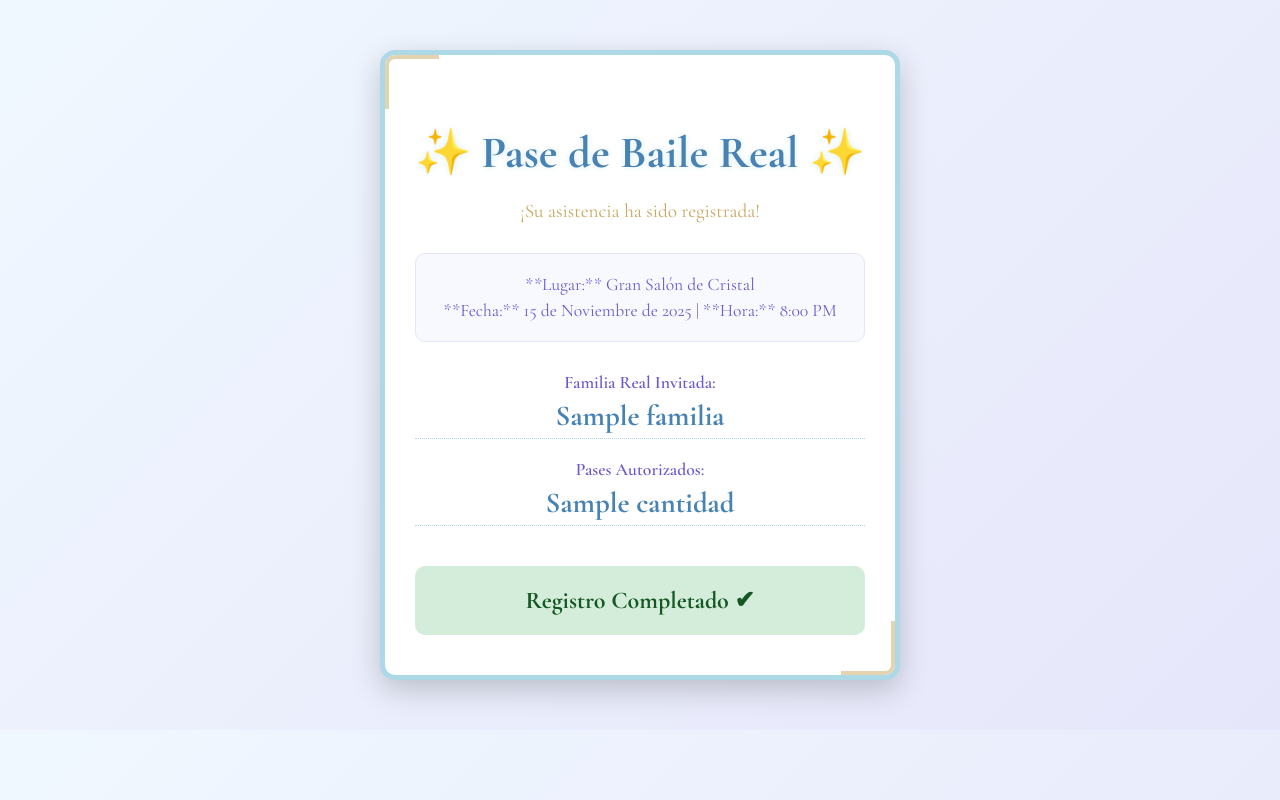
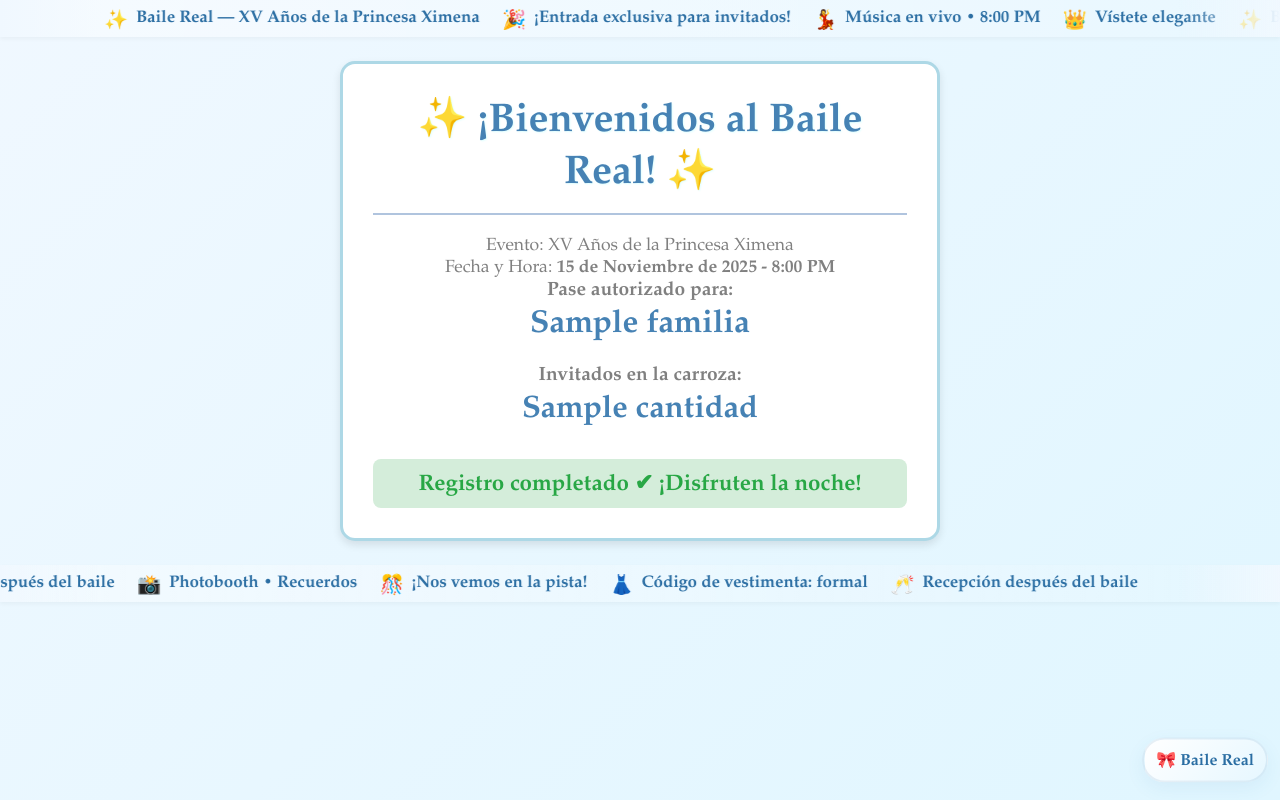
Before and after one commit to rvazquezhernandez480-lab/XV-ximena-prueba-, a Flask app: template templates/template.html in a window 1280 px wide. Run offline with Flask 3, Linux system fonts and the light colour scheme; the template is opened without the code that fills it: most values are stand-ins (such as "Sample title", 1, 10 or a date in 2020).

Commit message:
Revise template for Real Ball attendance registration

```diff
--- a/templates/template.html
+++ b/templates/template.html
@@ -3,154 +3,303 @@
 <head>
     <meta charset="UTF-8">
     <meta name="viewport" content="width=device-width, initial-scale=1.0">
-    <title>Baile Real - Pase Confirmado</title>
-    <link href="https://fonts.googleapis.com/css2?family=Cormorant+Garamond:wght@400;600;700&display=swap" rel="stylesheet">
+    <title>Baile Real - Registro de Asistencia</title>
+    <style>
+        * {
+            margin: 0;
+            padding: 0;
+            box-sizing: border-box;
+        }
 
-    <style>
-        /* ------------------------------------- */
-        /* 1. ANIMACIONES KEYFRAMES (MAGIA) */
-        /* ------------------------------------- */
+        body {
+            font-family: 'Garamond', serif;
+            background: linear-gradient(135deg, #F0F8FF 0%, #E0F6FF 100%);
+            color: #333333;
+            min-height: 100vh;
+            text-align: center;
+            overflow-x: hidden;
+            position: relative;
+        }
 
-        /* Efecto de aparecer suavemente */
-        @keyframes fadeIn {
+        /* Marquee containers (decorativas) */
+        .marquee {
+            width: 100%;
+            overflow: hidden;
+            white-space: nowrap;
+            background: linear-gradient(90deg, rgba(255,255,255,0.4), rgba(255,255,255,0.1));
+            padding: 6px 0;
+            box-shadow: 0 2px 4px rgba(0,0,0,0.04);
+            position: relative;
+        }
+
+        .marquee::before,
+        .marquee::after {
+            content: "";
+            position: absolute;
+            top: 0;
+            bottom: 0;
+            width: 8%;
+            pointer-events: none;
+        }
+        /* Fade masks para suavizar los bordes del marquee */
+        .marquee::before {
+            left: 0;
+            background: linear-gradient(90deg, rgba(240,248,255,1), rgba(240,248,255,0));
+        }
+        .marquee::after {
+            right: 0;
+            background: linear-gradient(270deg, rgba(240,248,255,1), rgba(240,248,255,0));
+        }
+
+        .marquee__track {
+            display: inline-flex;
+            gap: 1.4rem;
+            align-items: center;
+            font-size: 1.05rem;
+            color: #2b6ea3;
+            font-weight: 600;
+            will-change: transform;
+            animation: marqueeLeft 14s linear infinite;
+        }
+
+        .marquee--reverse .marquee__track {
+            animation: marqueeRight 18s linear infinite;
+        }
+
+        .marquee__item {
+            display: inline-flex;
+            align-items: center;
+            gap: .5rem;
+        }
+
+        .marquee__emoji {
+            font-size: 1.2rem;
+            transform: translateY(2px);
+        }
+
+        /* Existing layout */
+        .container {
+            max-width: 600px;
+            margin: 24px auto;
+            padding: 30px;
+            background-color: #FFFFFF;
+            border: 3px solid #ADD8E6;
+            border-radius: 15px;
+            box-shadow: 0 4px 8px rgba(0, 0, 0, 0.1);
+            animation: slideInDown 0.8s ease-out;
+        }
+
+        h1 {
+            color: #4682B4;
+            border-bottom: 2px solid #B0C4DE;
+            padding-bottom: 15px;
+            margin-bottom: 20px;
+            font-size: 2.5em;
+            text-shadow: 1px 1px 2px #E0FFFF;
+            animation: fadeInScale 1s ease-out;
+        }
+
+        .evento-info {
+            font-size: 1.1em;
+            color: #808080;
+            animation: fadeInUp 1.2s ease-out;
+        }
+
+        .familia-section {
+            font-size: 1.2em;
+            margin-bottom: 15px;
+            animation: fadeInUp 1.4s ease-out;
+        }
+
+        .familia-label {
+            font-weight: bold;
+            color: #808080;
+        }
+
+        .familia-value {
+            color: #4682B4;
+            font-size: 1.6em;
+            display: block;
+            padding: 5px 0;
+            animation: pulse 2s ease-in-out infinite;
+        }
+
+        .cantidad-section {
+            font-size: 1.2em;
+            margin-bottom: 25px;
+            animation: fadeInUp 1.6s ease-out;
+        }
+
+        .cantidad-label {
+            font-weight: bold;
+            color: #808080;
+        }
+
+        .cantidad-value {
+            color: #4682B4;
+            font-size: 1.6em;
+            display: block;
+            padding: 5px 0;
+            animation: pulse 2s ease-in-out infinite 0.3s;
+        }
+
+        .success-message {
+            color: #28a745;
+            font-weight: bold;
+            font-size: 1.4em;
+            padding: 10px;
+            background-color: #D4EDDA;
+            border-radius: 8px;
+            animation: slideInUp 0.8s ease-out, bounceIn 0.6s ease-out 0.3s;
+        }
+
+        /* Animaciones existentes */
+        @keyframes slideInDown {
+            from { opacity: 0; transform: translateY(-50px); }
+            to { opacity: 1; transform: translateY(0); }
+        }
+
+        @keyframes slideInUp {
+            from { opacity: 0; transform: translateY(50px); }
+            to { opacity: 1; transform: translateY(0); }
+        }
+
+        @keyframes fadeInUp {
             from { opacity: 0; transform: translateY(20px); }
             to { opacity: 1; transform: translateY(0); }
         }
 
-        /* Efecto de brillo sutil en el texto */
-        @keyframes shimmer {
-            0% { text-shadow: 0 0 1px rgba(255, 255, 255, 0.5); }
-            50% { text-shadow: 0 0 5px rgba(255, 255, 255, 0.8), 0 0 10px rgba(173, 216, 230, 0.7); }
-            100% { text-shadow: 0 0 1px rgba(255, 255, 255, 0.5); }
+        @keyframes fadeInScale {
+            from { opacity: 0; transform: scale(0.95); }
+            to { opacity: 1; transform: scale(1); }
         }
 
-        /* ------------------------------------- */
-        /* 2. ESTILOS BASE (TEMÁTICA CENICIENTA) */
-        /* ------------------------------------- */
-
-        body {
-            font-family: 'Cormorant Garamond', serif;
-            background-color: #F0F8FF; /* Azul Alicia (Fondo suave de Cenicienta) */
-            background-image: linear-gradient(135deg, #F0F8FF 0%, #E6E6FA 100%); /* Degradado suave */
-            margin: 0;
-            padding: 50px 20px;
-            text-align: center;
+        @keyframes pulse {
+            0%, 100% { transform: scale(1); }
+            50% { transform: scale(1.05); }
         }
 
-        .carriage-container {
-            max-width: 450px;
-            margin: 0 auto;
-            padding: 40px 30px;
-            background-color: #FFFFFF;
-            border: 5px solid #ADD8E6; /* Borde Azul Claro */
-            border-radius: 15px;
-            box-shadow: 0 10px 30px rgba(0, 0, 0, 0.2);
-            /* APLICAR ANIMACIÓN PRINCIPAL */
-            animation: fadeIn 1.5s ease-out;
-            position: relative;
-            overflow: hidden;
+        @keyframes bounceIn {
+            0% { opacity: 0; transform: scale(0.3); }
+            50% { opacity: 1; transform: scale(1.05); }
+            70% { transform: scale(0.9); }
+            100% { transform: scale(1); }
         }
 
-        /* Detalles de las esquinas (toque decorativo) */
-        .corner-deco {
-            position: absolute;
-            width: 50px;
-            height: 50px;
-            border: 4px solid #C8A760; /* Dorado */
-            opacity: 0.5;
-            animation: shimmer 4s infinite;
-        }
-        .top-left { top: 0; left: 0; border-right: none; border-bottom: none; border-radius: 10px 0 0 0; }
-        .bottom-right { bottom: 0; right: 0; border-left: none; border-top: none; border-radius: 0 0 10px 0; }
-
-        .header-title {
-            color: #4682B4; /* Azul Acero (Azul Real) */
-            font-size: 2.8em;
-            margin-bottom: 5px;
-            animation: shimmer 3s infinite;
+        /* Nuevas keyframes tipo marquee */
+        @keyframes marqueeLeft {
+            from { transform: translateX(100%); }
+            to   { transform: translateX(-100%); }
         }
 
-        .subtitle {
-            color: #C8A760; /* Dorado */
-            font-size: 1.2em;
-            margin-bottom: 30px;
+        @keyframes marqueeRight {
+            from { transform: translateX(-100%); }
+            to   { transform: translateX(100%); }
         }
 
-        .info-label {
-            color: #6A5ACD; /* Azul Pizarra (Elegante) */
-            font-size: 1.1em;
-            font-weight: 600;
-            display: block;
-            margin-top: 20px;
+        /* Pequeño detalle flotante (opcional) */
+        .ornament {
+            position: fixed;
+            right: 12px;
+            bottom: 12px;
+            background: linear-gradient(135deg,#fff,#e6f7ff);
+            border: 2px solid rgba(70,130,180,0.12);
+            padding: 10px 12px;
+            border-radius: 999px;
+            box-shadow: 0 6px 18px rgba(70,130,180,0.08);
+            font-weight: 700;
+            color: #2b6ea3;
+            transform: translateY(0);
+            animation: float 3.8s ease-in-out infinite;
         }
 
-        .data-highlight {
-            color: #4682B4; /* Azul Real */
-            font-size: 1.8em;
-            font-weight: 700;
-            display: block;
-            padding: 5px 0;
-            border-bottom: 1px dotted #ADD8E6;
+        @keyframes float {
+            0% { transform: translateY(0); }
+            50% { transform: translateY(-10px); }
+            100% { transform: translateY(0); }
         }
 
-        .success-box {
-            background-color: #D4EDDA;
-            color: #155724;
-            font-weight: bold;
-            font-size: 1.5em;
-            padding: 20px;
-            border-radius: 10px;
-            margin-top: 40px;
-            /* SEGUNDA ANIMACIÓN DE ÉXITO */
-            animation: fadeIn 2s ease-out 0.5s forwards; /* 0.5s de retraso */
-            opacity: 0; /* Empieza invisible */
+        /* Accesibilidad: reducir animaciones si el usuario lo prefiere */
+        @media (prefers-reduced-motion: reduce) {
+            .container,
+            h1,
+            .evento-info,
+            .familia-section,
+            .cantidad-section,
+            .familia-value,
+            .cantidad-value,
+            .success-message,
+            .marquee__track,
+            .ornament {
+                animation: none !important;
+                transition: none !important;
+            }
         }
 
+        /* Ajustes responsivos para marquesinas */
+        @media (max-width: 480px) {
+            .marquee__track { font-size: 0.95rem; gap: 1rem; }
+            .container { margin: 16px; padding: 20px; }
+            h1 { font-size: 1.8rem; }
+        }
     </style>
 </head>
 <body>
+    <!-- Marquee superior -->
+    <div class="marquee" aria-hidden="true">
+        <div class="marquee__track" role="presentation">
+            <span class="marquee__item"><span class="marquee__emoji">✨</span> Baile Real — XV Años de la Princesa Ximena</span>
+            <span class="marquee__item"><span class="marquee__emoji">🎉</span> ¡Entrada exclusiva para invitados!</span>
+            <span class="marquee__item"><span class="marquee__emoji">💃</span> Música en vivo • 8:00 PM</span>
+            <span class="marquee__item"><span class="marquee__emoji">👑</span> Vístete elegante</span>
+            <!-- Se repiten para efecto continuo -->
+            <span class="marquee__item"><span class="marquee__emoji">✨</span> Baile Real — XV Años de la Princesa Ximena</span>
+            <span class="marquee__item"><span class="marquee__emoji">🎉</span> ¡Entrada exclusiva para invitados!</span>
+        </div>
+    </div>
 
-    <div class="carriage-container">
-        <div class="corner-deco top-left"></div>
-        <div class="corner-deco bottom-right"></div>
+    <div class="container">
 
-        <h1 class="header-title">
-            ✨ Pase de Baile Real ✨
-        </h1>
+        <h1>✨ ¡Bienvenidos al Baile Real! ✨</h1>
 
-        <p class="subtitle">
-            ¡Su asistencia ha sido registrada!
+        <p class="evento-info">
+            Evento: XV Años de la Princesa Ximena
+            <br>
+            Fecha y Hora: <strong>15 de Noviembre de 2025 - 8:00 PM</strong>
         </p>
 
-        <div style="background-color: #F8F8FF; padding: 15px; border-radius: 10px; margin-bottom: 30px; border: 1px solid #E6E6FA;">
-            <p style="color: #6A5ACD; font-size: 1.1em; margin: 5px 0;">
-                **Lugar:** Gran Salón de Cristal
-            </p>
-            <p style="color: #6A5ACD; font-size: 1.1em; margin: 5px 0;">
-                **Fecha:** 15 de Noviembre de 2025 | **Hora:** 8:00 PM
-            </p>
-        </div>
+        <p class="familia-section">
+            <span class="familia-label">Pase autorizado para:</span>
+            <br>
+            <b class="familia-value">{{familia}}</b>
+        </p>
 
+        <p class="cantidad-section">
+            <span class="cantidad-label">Invitados en la carroza:</span>
+            <br>
+            <b class="cantidad-value">{{cantidad}}</b>
+        </p>
 
-        <span class="info-label">
-            Familia Real Invitada:
-        </span>
-        <span class="data-highlight">
-            {{familia}}
-        </span>
-
-        <span class="info-label">
-            Pases Autorizados:
-        </span>
-        <span class="data-highlight">
-            {{cantidad}}
-        </span>
-
-        <div class="success-box">
-            Registro Completado ✔
-        </div>
+        <p class="success-message">
+            Registro completado ✔ ¡Disfruten la noche!
+        </p>
 
     </div>
 
+    <!-- Marquee inferior (dirección inversa) -->
+    <div class="marquee marquee--reverse" aria-hidden="true">
+        <div class="marquee__track" role="presentation">
+            <span class="marquee__item"><span class="marquee__emoji">👗</span> Código de vestimenta: formal</span>
+            <span class="marquee__item"><span class="marquee__emoji">🥂</span> Recepción después del baile</span>
+            <span class="marquee__item"><span class="marquee__emoji">📸</span> Photobooth • Recuerdos</span>
+            <span class="marquee__item"><span class="marquee__emoji">🎊</span> ¡Nos vemos en la pista!</span>
+            <span class="marquee__item"><span class="marquee__emoji">👗</span> Código de vestimenta: formal</span>
+            <span class="marquee__item"><span class="marquee__emoji">🥂</span> Recepción después del baile</span>
+        </div>
+    </div>
+
+    <!-- Ornament flotante -->
+    <div class="ornament" aria-hidden="true">🎀 Baile Real</div>
+
 </body>
 </html>
```
